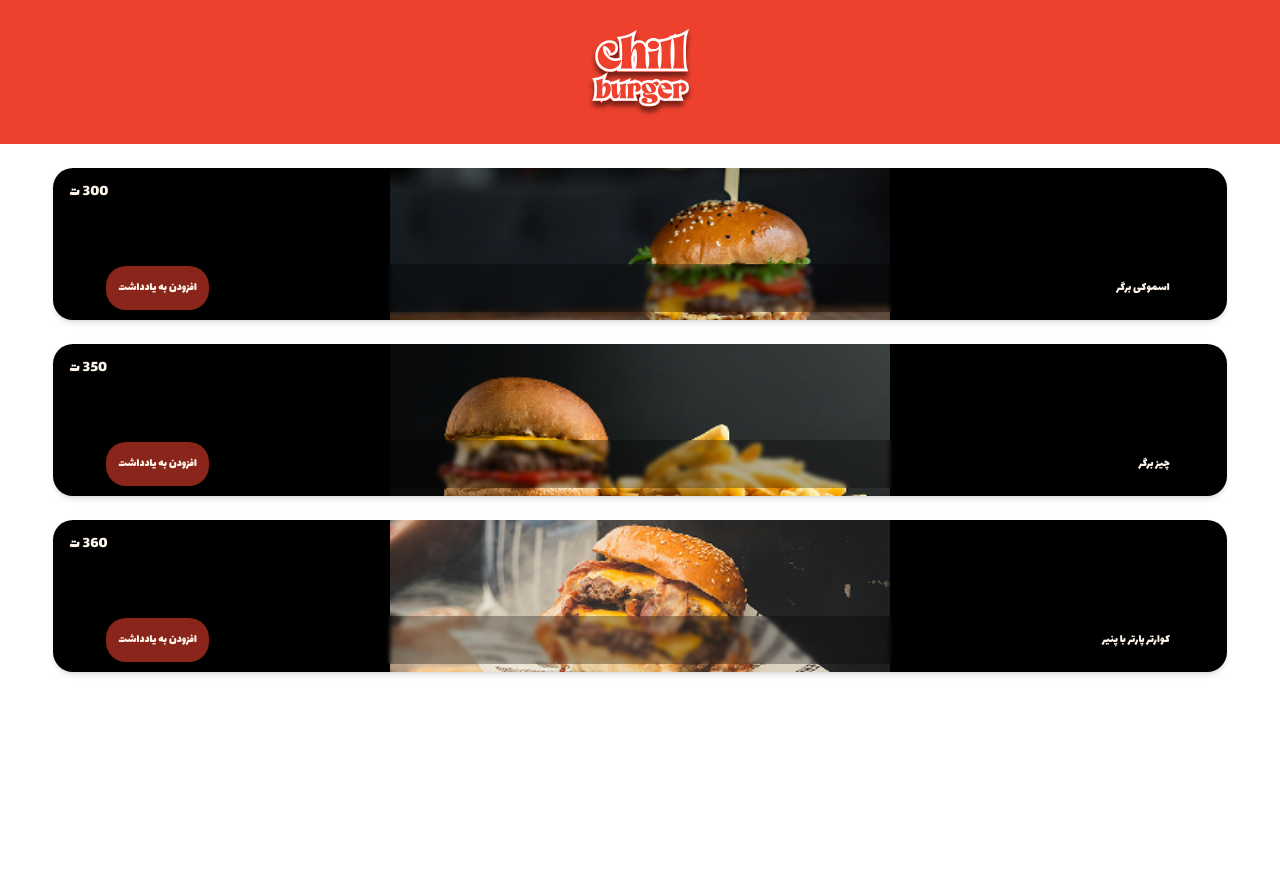
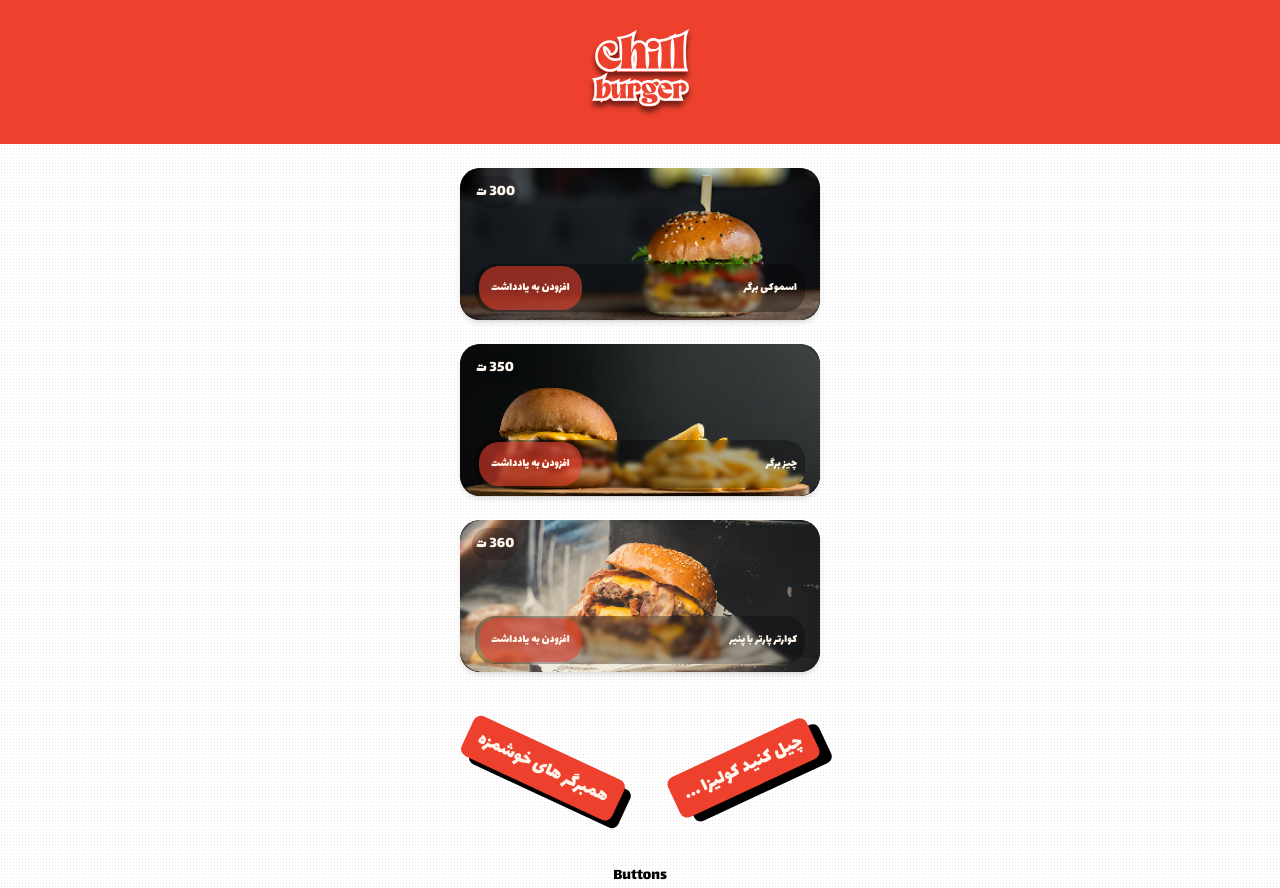
Before and after one commit to ariankheradmand/chill-burger, a Next.js app: page / in a window 1280 px wide. Before the commit the page ends 800 px from the top, so only its background shows below. Built offline with nearby package versions, Linux system fonts and the light colour scheme.

Commit message:
adding hero and minor changes

```diff
--- a/app/globals.css
+++ b/app/globals.css
@@ -35,4 +35,23 @@ body {
   background: var(--background);
   color: var(--foreground);
   font-family: Arial, Helvetica, sans-serif;
+
+
+  background-image:
+    radial-gradient(rgba(0, 0, 0, 0.09) 1px, transparent 1px);
+  background-size: 3px 3px;
 }
+
+
+.shadow-rb {
+  box-shadow: 10px 5px 0px -1px rgba(0,0,0,1);
+-webkit-box-shadow: 10px 5px 0px -1px rgba(0,0,0,1);
+-moz-box-shadow: 10px 5px 0px -1px rgba(0,0,0,1);
+
+}
+.shadow-rbv2 {
+  box-shadow: 10px 10px 0px -1px rgba(0,0,0,1);
+-webkit-box-shadow: 10px 10px 0px -1px rgba(0,0,0,1);
+-moz-box-shadow: 10px 10px 0px -1px rgba(0,0,0,1);
+
+}
--- a/app/page.js
+++ b/app/page.js
@@ -1,3 +1,4 @@
+import Buttons from "@/components/Buttons";
 import Hero from "@/components/Hero";
 import Navbar from "@/components/Navbar";
 import Image from "next/image";
@@ -9,6 +10,7 @@ export default function Home() {
     <div className="font-lalezar flex flex-col items-center justify-center gap-6">
      <Navbar />
      <Hero />
+     <Buttons />
     </div>
   );
 }
--- /dev/null
+++ b/components/Buttons.js
@@ -0,0 +1,9 @@
+import React from 'react'
+
+function Buttons() {
+  return (
+    <div className='text-black'>Buttons</div>
+  )
+}
+
+export default Buttons
--- a/components/Hero.js
+++ b/components/Hero.js
@@ -4,11 +4,11 @@ import React from "react";
 function Hero() {
   return (
     <div className=" flex-cc gap-6 w-full text-[12px]">
-      <span className="w-11/12 h-38 relative flex-cc bg-black rounded-[20px] shadow-md overflow-hidden ">
+      <span className="w-11/12 h-38  sm:w-90  relative flex-cc bg-black rounded-[20px] shadow-md overflow-hidden ">
         <Image
-          className="object-contain "
+          className=" absolute w-full h-full "
           width={500}
-          height={150}
+          height={300}
           src="/3.png"
         />
         <span dir="rtl" className=" absolute top-2 bg-black/20 left-3 flex-cc text-[16px] px-1 py-1 rounded-[20px] ">300 ت</span>
@@ -17,9 +17,9 @@ function Hero() {
           <div className=" pr-2">اسموکی برگر</div>
         </div>
       </span>
-   <span className="w-11/12 h-38 relative flex-cc bg-black rounded-[20px] shadow-md overflow-hidden">
+   <span className="w-11/12 h-38  sm:w-90  relative flex-cc bg-black rounded-[20px] shadow-md overflow-hidden">
         <Image
-          className="object-contain "
+          className=" absolute w-full h-full "
           width={500}
           height={150}
           src="/2.png"
@@ -30,9 +30,9 @@ function Hero() {
           <div className="ml-1 px-3 bg-primary-red/58 rounded-[20px] h-[90%] flex items-center justify-center ">افزودن به یادداشت</div>
           <div className=" pr-2">چیز برگر</div>
         </div>
-      </span><span className="w-11/12 h-38 relative flex-cc bg-black rounded-[20px] shadow-md overflow-hidden">
+      </span><span className="w-11/12 sm:w-90 h-38 relative flex-cc bg-black rounded-[20px] shadow-md overflow-hidden">
         <Image
-          className="object-contain "
+          className=" absolute w-full h-full "
           width={500}
           height={150}
           src="/1.png"
@@ -44,7 +44,12 @@ function Hero() {
           <div className=" pr-2">کوارتر پارتر با پنیر</div>
         </div>
       </span>
-    </div>
+      <div className="h-36 w-11/12  sm:w-90 flex items-center justify-between ">
+       <div className="bg-primary-red px-3 py-2 rounded-[8px] text-xl shadow-rb rotate-25">همبرگر های خوشمزه</div>
+       <div dir="rtl" className="bg-primary-red px-3 py-2 rounded-[8px] text-xl shadow-rbv2 -rotate-25">چیل کنید کولیزا ...</div>
+
+      </div>
+          </div>
   );
 }
 
```
